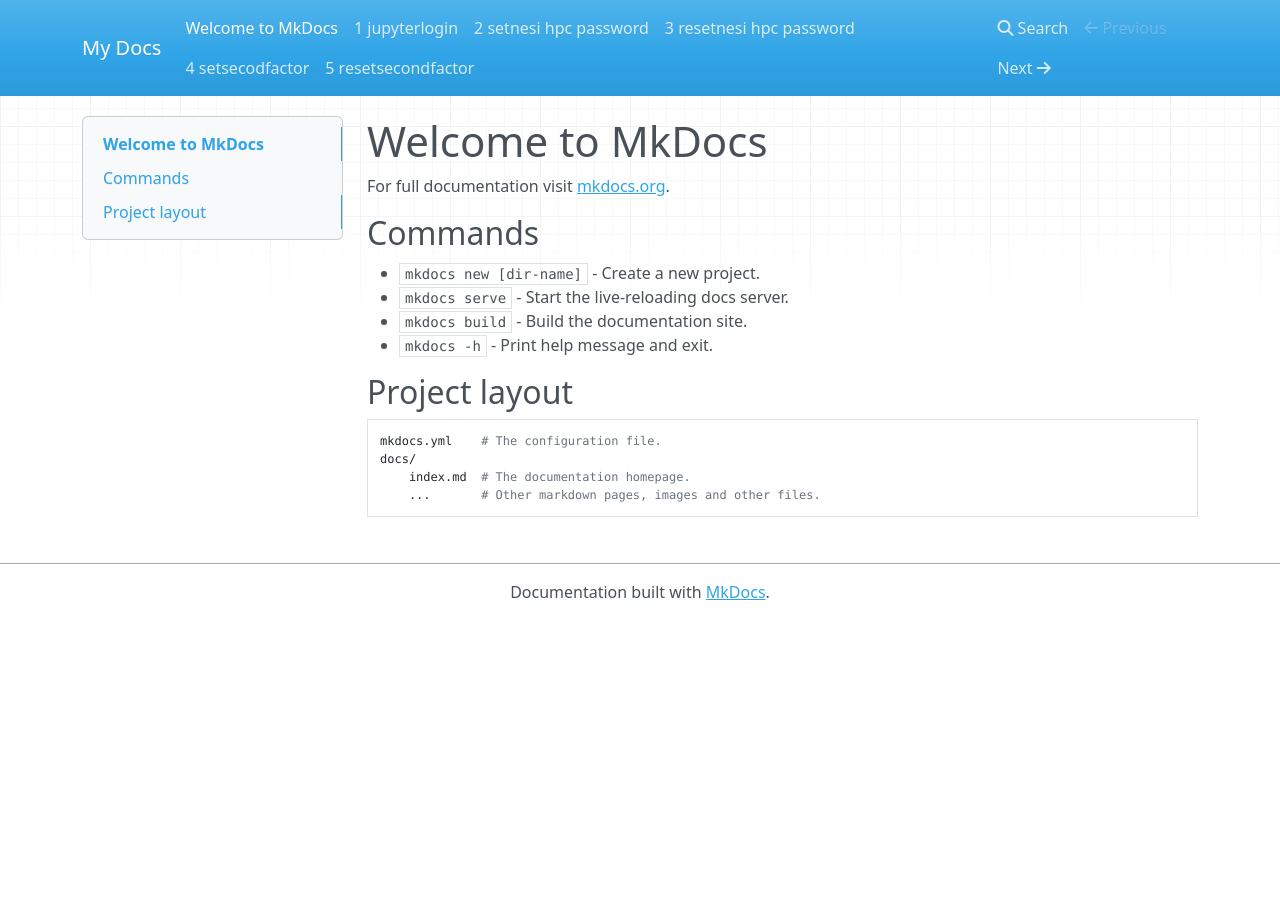
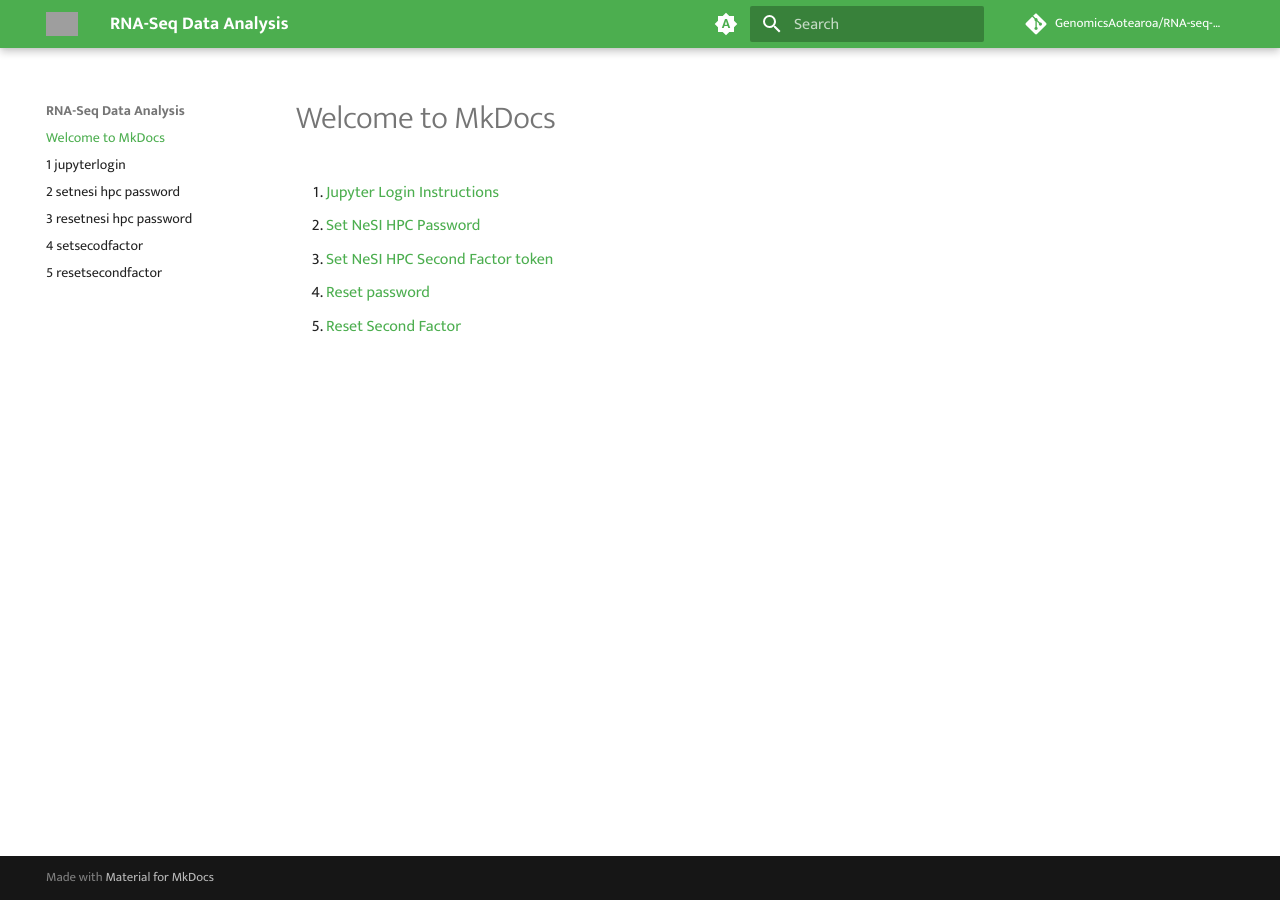
Before and after one commit to DininduSenanayake/ganesi_authesetup-login, an MkDocs documentation site: the page built from docs/index.md, in a window 1280 px wide. Built offline with MkDocs 1.6.1 and Material for MkDocs 9.7.7, drawn with Linux system fonts in a browser that asks for light colours; nearby versions of some CDN libraries; comment, search, counter and statistics services are not loaded; grey boxes are pictures that could not be loaded.

Commit message:
add mkdocs.yml

```diff
--- a/docs/index.md
+++ b/docs/index.md
@@ -1,17 +1,7 @@
 # Welcome to MkDocs
 
-For full documentation visit [mkdocs.org](https://www.mkdocs.org).
-
-## Commands
-
-* `mkdocs new [dir-name]` - Create a new project.
-* `mkdocs serve` - Start the live-reloading docs server.
-* `mkdocs build` - Build the documentation site.
-* `mkdocs -h` - Print help message and exit.
-
-## Project layout
-
-    mkdocs.yml    # The configuration file.
-    docs/
-        index.md  # The documentation homepage.
-        ...       # Other markdown pages, images and other files.
+1. [Jupyter Login Instructions](1_jupyterlogin.md)
+2. [Set NeSI HPC Password](2_setnesi_hpc_password.md)
+3. [Set NeSI HPC Second Factor token](4_setsecodfactor.md)
+4. [Reset password](3_resetnesi_hpc_password.md)
+5. [Reset Second Factor](5_resetsecondfactor.md)
--- a/mkdocs.yml
+++ b/mkdocs.yml
@@ -1 +1,139 @@
-site_name: My Docs
+site_name: RNA-Seq Data Analysis
+site_author: Genomics Aotearoa & NeSI
+site_dir: public
+site_url: "https://genomicsaotearoa.github.io/RNA-seq-workshop/"
+
+#Repository information
+
+repo_name:   GenomicsAotearoa/RNA-seq-workshop
+repo_url: https://github.com/GenomicsAotearoa/RNA-seq-workshop.git
+
+
+theme:
+  name: material
+  logo: Images/nesi_ga.png
+  favicon: Images/nesi_ga.png
+   # 404 page
+  static_templates:
+    - 404.html
+
+  palette:
+
+  # Palette toggle for automatic mode
+  - media: "(prefers-color-scheme)"
+    toggle:
+      icon: material/brightness-auto
+      name: Switch to light mode
+    primary: green
+
+  # Palette toggle for light mode
+  - media: "(prefers-color-scheme: light)"
+    scheme: default
+    primary: green
+
+
+
+    toggle:
+      icon: material/brightness-7
+      name: Switch to dark mode
+
+  # Palette toggle for dark mode
+  - media: "(prefers-color-scheme: dark)"
+    scheme: slate
+    toggle:
+      icon: material/brightness-4
+      name: Switch to system preference
+    primary: green
+
+
+  features:
+    - navigation.tracking
+    - navigation.sections
+    - navigation.expand
+    - navigation.top
+
+  icon:
+    admonition:
+      note: octicons/tag-16
+      abstract: octicons/checklist-16
+      info: octicons/info-16
+      tip: octicons/squirrel-16
+      success: octicons/check-16
+      question: octicons/question-16
+      warning: octicons/alert-16
+      failure: octicons/x-circle-16
+      danger: octicons/zap-16
+      bug: octicons/bug-16
+      example: octicons/beaker-16
+      quote: octicons/quote-16
+
+
+  # Necessary for search to work properly
+  include_search_page: false
+  search_index_only: true
+
+  # Default values, taken from mkdocs_theme.yml
+  language: en
+  font:
+    text: Mukta
+    code: Roboto Mono
+
+markdown_extensions:
+  - abbr
+  - admonition
+  - attr_list
+  - def_list
+  - codehilite:
+      guess_lang: false
+  - footnotes
+  - meta
+  - md_in_html
+  - toc:
+      permalink: true
+  - pymdownx.arithmatex:
+      generic: true
+  - pymdownx.betterem:
+      smart_enable: all
+  - pymdownx.caret
+  - pymdownx.details
+  - pymdownx.emoji:
+      emoji_generator: !!python/name:materialx.emoji.to_svg
+      emoji_index: !!python/name:materialx.emoji.twemoji
+  - pymdownx.highlight:
+      anchor_linenums: true
+  - pymdownx.inlinehilite
+  - pymdownx.keys
+  - pymdownx.magiclink:
+      repo_url_shorthand: true
+      user: squidfunk
+      repo: mkdocs-material
+  - pymdownx.mark
+  - pymdownx.smartsymbols
+  - pymdownx.superfences:
+      custom_fences:
+        - name: mermaid
+          class: mermaid
+          format: !!python/name:pymdownx.superfences.fence_code_format
+  - pymdownx.tabbed:
+      alternate_style: true
+  - pymdownx.tasklist:
+      custom_checkbox: true
+  - pymdownx.tilde
+  - pymdownx.snippets
+  - pymdownx.pathconverter
+
+plugins:
+    - search:
+        lang: en
+    - minify:
+        minify_html: true
+        minify_js: true
+        minify_css: true
+    - glightbox:
+        effect: zoom
+        zoomable: true
+
+extra_javascript:
+  - javascripts/mathjax.js
+  - https://polyfill.io/v3/polyfill.min.js?features=es6
+  - https://cdn.jsdelivr.net/npm/mathjax@3/es5/tex-mml-chtml.js
```
Also changed, not shown: docs/1_jupyterlogin.md (+3 -2 lines).
